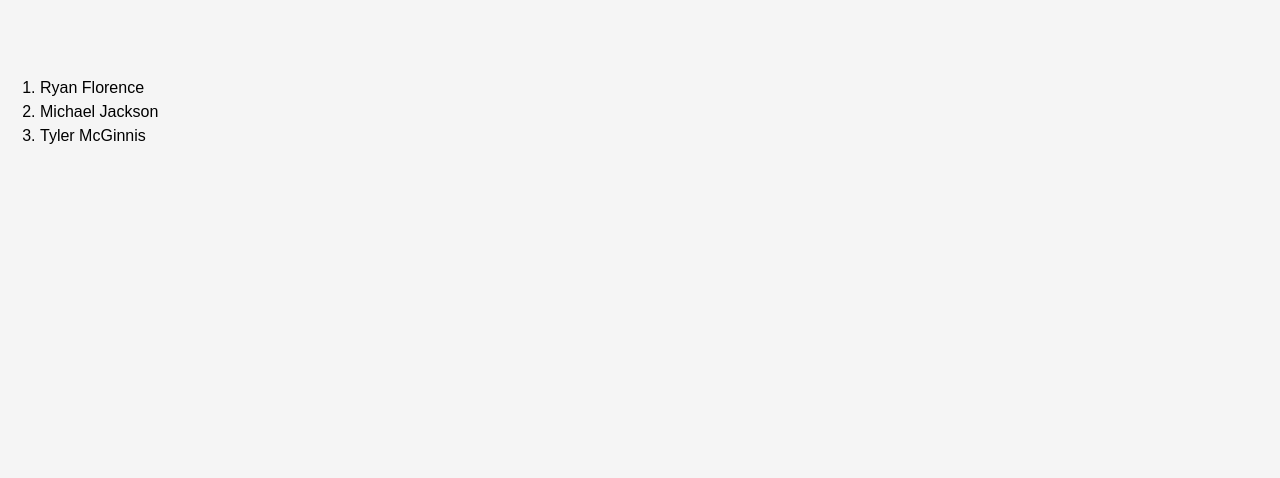
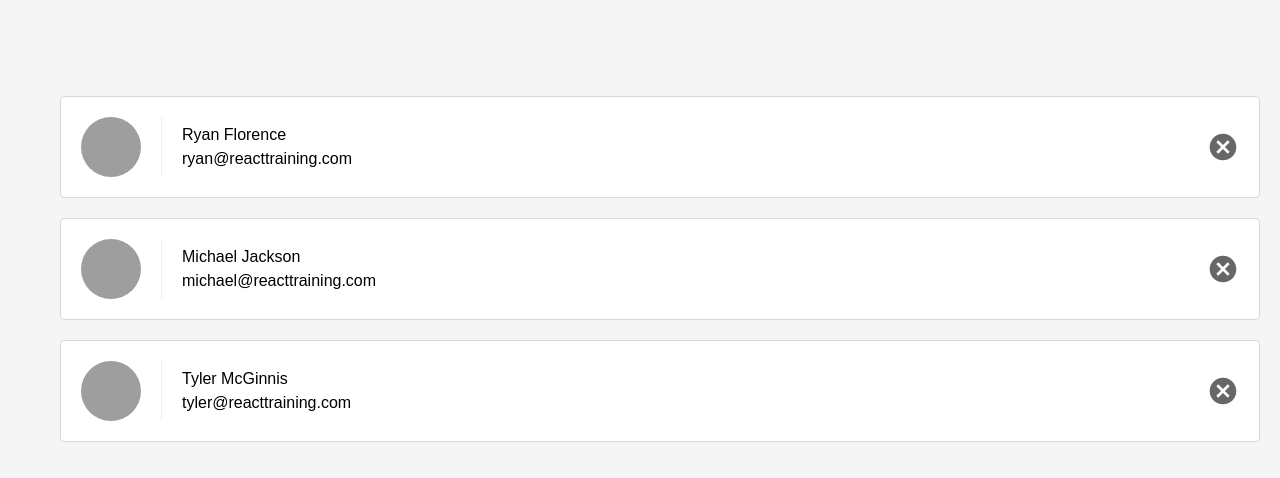
Before and after one commit to nadavperetz/contacts, a React (Create React App) app: page / in a window 1280 px wide. Shown: the top 478 px of the page. Built offline with nearby package versions, Linux system fonts and the light colour scheme.

Commit message:
Converting to stateless function

```diff
--- a/src/ListContacts.js
+++ b/src/ListContacts.js
@@ -1,16 +1,24 @@
 import React, {Component} from 'react';
 
-class ListContacts extends Component{
-    render(){
-        return (
-            <ol className="list-contacts">
-                {this.props.contacts.map((contact) =>
-                    <li key={contact.id}>{contact.name}</li>
-                )}
+function ListContacts (props){
+    return (
+        <ol className="list-contacts">
+            {props.contacts.map((contact) =>
+                <li key={contact.id} className="contact-list-item">
+                    <div className="contact-avatar" style={{backgroundImage: `url(${contact.avatarURL}`}}>
+                    </div>
+                    <div className="contact-details">
+                        <p>{contact.name}</p>
+                        <p>{contact.email}</p>
+                    </div>
+                    <button className="contact-remove">
+                        Remove
+                    </button>
 
-            </ol>)
-    }
+                </li>
+            )}
 
+        </ol>)
 }
 
 export default ListContacts
```
